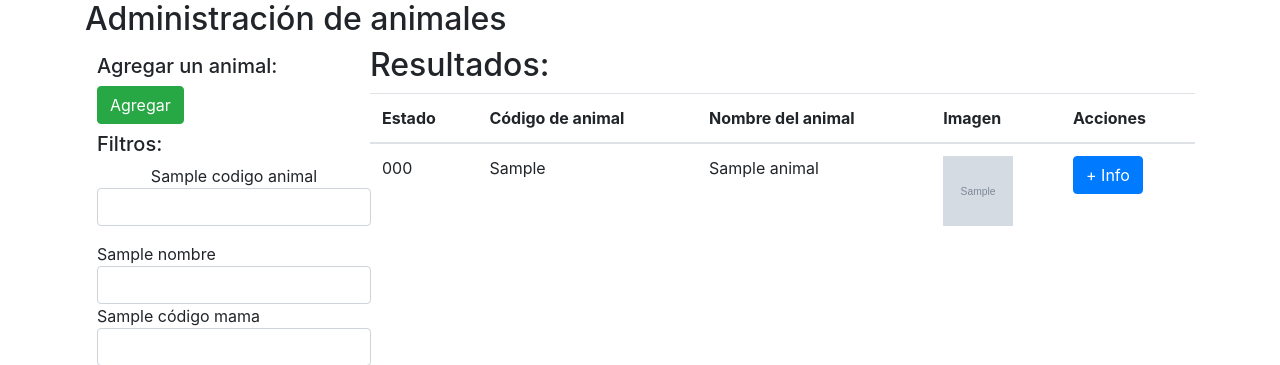
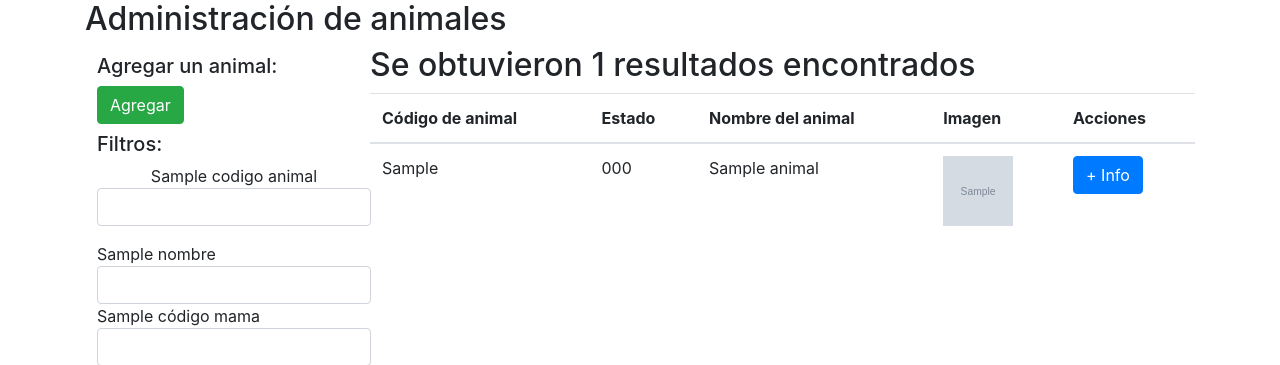
Before and after one commit to jturizo2/GranjaAPP, a Django app: template templates/Animal/animal_list.html in a window 1280 px wide. Shown: the part 56-421 px from the top of the page. Run offline with Django 3.2, Linux system fonts and the light colour scheme; the template is opened without the code that fills it: most values are stand-ins (such as "Sample title", 1, 10 or a date in 2020); grey boxes marked "Sample" are stand-in pictures; some libraries are stand-ins or nearby versions.

```diff
--- a/apps/Animal/views.py
+++ b/apps/Animal/views.py
@@ -64,7 +64,7 @@ def animal_form(request):
                                 quantity=0
                                 )
             new_transaction.save()
-        return redirect('animal:list')
+            return redirect('animal:list')
     else:
         form = animalForm()
     contexto = {'form': form,
--- a/templates/Animal/animal_list.html
+++ b/templates/Animal/animal_list.html
@@ -91,15 +91,15 @@
                 <!--Lista de Animales -->
                 {% if animals %}
                 <div class="mx-auto">
-                    <h2>Resultados:</h2>
+                    <h2>Se obtuvieron {{ animals|length }} resultados encontrados</h2>
                 </div>
 
                 <div class="mx-auto">
                     <table class="table table-hover">
                         <thead>
                             <tr>
+                                <th scope="col">Código de animal</td>
                                 <th scope="col">Estado</td>
-                                <th scope="col">Código de animal</td>
                                 <th scope="col">Nombre del animal</td>
                                 <th scope="col">Imagen</td>
                                 <th scope="col">Acciones</td>
@@ -108,8 +108,8 @@
                         <tbody>
                             {% for animal in animals %}
                             <tr>
+                                <td  scope="row">{{animal.Codigo_animal}}</td>
                                 <td  scope="row">{{animal.concepto}}</td>
-                                <td  scope="row">{{animal.Codigo_animal}}</td>
                                 <td>{{animal.nombre}}</td>
                                 <td><img src="{{ animal.image.url }}"  width="70" height="70"> </td>
                                 <td>
```
